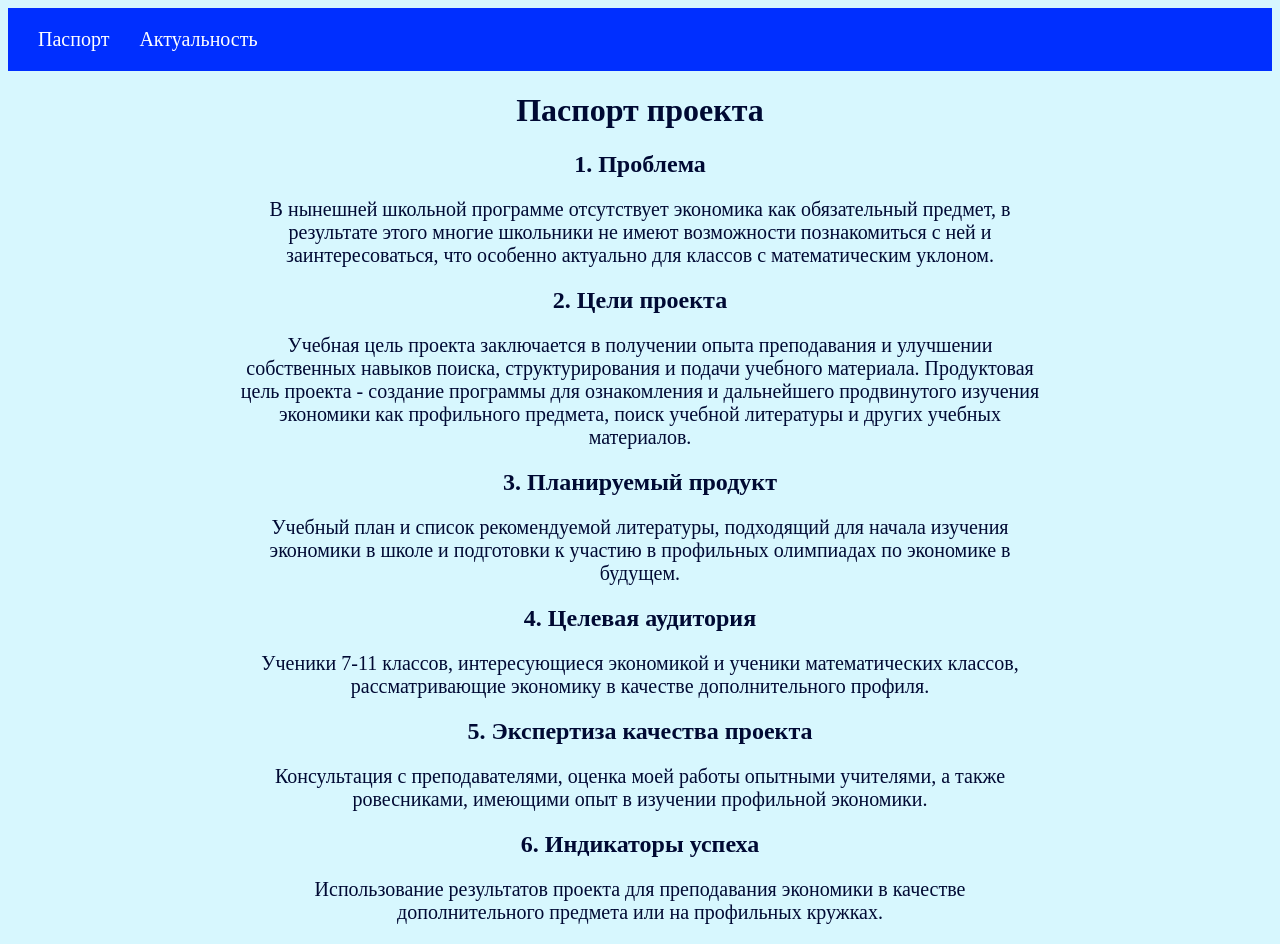
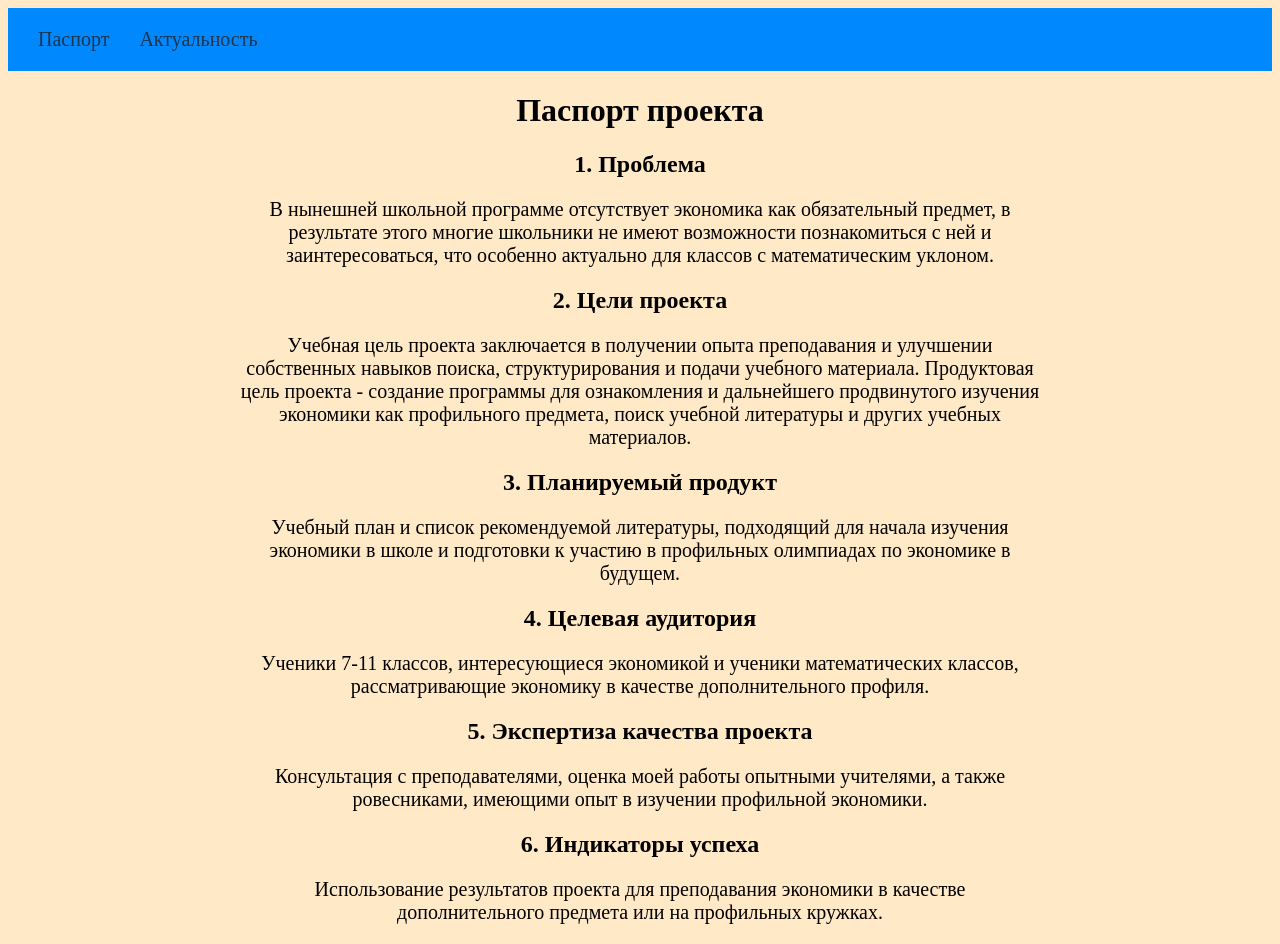
Before and after one commit to KabardinAlexander/project-site, a plain HTML site: page index.html in a window 1280 px wide. Drawn offline with Linux system fonts and the light colour scheme.

Commit message:
Update style.css

```diff
--- a/style.css
+++ b/style.css
@@ -1,4 +1,5 @@
 p{font-size:20px}
-body{background-color:#D7F7FE; color:#000933}
+body{background-color:#FFE9C7; color:#B36E00, padding: 0}
 main{text-align:center; width:800px; margin:auto}
-nav{background-color:#002FFF; color:#FFFFFF}
+nav{display: flex; background-color:#0088FF; color:#1D364D; margin: 0}
+a{text-decoration: none; color:#1D364D}
```
